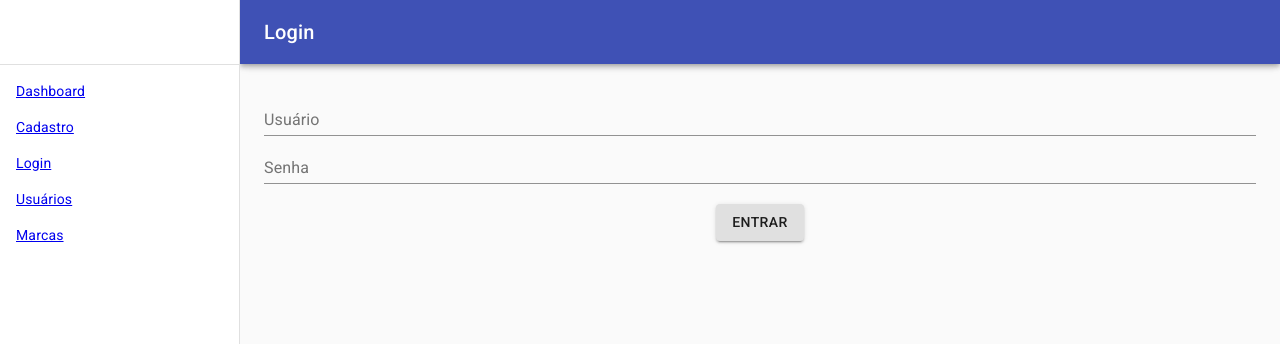
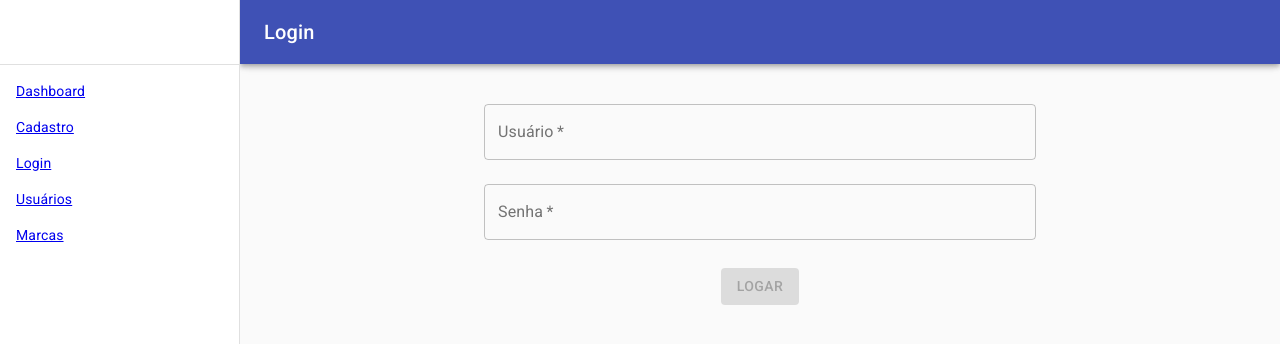
Before and after one commit to CaelumAulas/aceleratw-turma1-grupo1, a React (Create React App) app: page /login in a window 1280 px wide. Shown: the top 344 px of the page. Built offline with nearby package versions, Linux system fonts and the light colour scheme.

Commit message:
user validations

```diff
--- a/src/containers/LoginForm/LoginForm.js
+++ b/src/containers/LoginForm/LoginForm.js
@@ -1,20 +1,82 @@
-import React from 'react'
+import React, { useState } from "react";
+import { Button, TextField, Container } from "@material-ui/core";
 
-import {
-  Button,
-  TextField,
-} from '@material-ui/core'
+import "./style.css";
 
-import './style.css'
+const LoginForm = ({ toSend }) => {
+  const [password, setPassword] = useState("");
+  const [user, setUser] = useState("");
+  const [errors, setErrors] = useState({
+    validator: { buttonEnabled: false, isvalid: true, text: "" },
+  });
 
-const LoginForm = () => (
-  <form className="loginForm" noValidate autoComplete="off">
-    <div className="loginForm--inputs">
-      <TextField id="standard-basic" label="Usuário" />
-      <TextField id="standard-basic" label="Senha" />
-    </div>
-    <Button variant="contained">Entrar</Button>
-  </form>
-)
+  function passwordValidation(password) {
+    if (password.length < 8) {
+      return {
+        buttonEnabled: false,
+        validate: false,
+        text: "A senha deve ter pelo menos 8 dígitos",
+      };
+    } else {
+      return { buttonEnabled: true, valido: true, text: "" };
+    }
+  }
 
-export default LoginForm
+  return (
+    <Container maxWidth="sm">
+      <form
+        onSubmit={(event) => {
+          event.preventDefault();
+          toSend({ user, password });
+        }}
+        className="loginForm"
+        noValidate
+        autoComplete="off"
+      >
+        <div className="loginForm--inputs">
+          <TextField
+            onChange={(event) => {
+              setUser(event.target.value);
+            }}
+            value={user}
+            type="email"
+            required
+            variant="outlined"
+            id="standard-basic"
+            label="Usuário"
+            margin="normal"
+            fullWidth
+          />
+          <TextField
+            required
+            type="password"
+            onChange={(event) => {
+              setPassword(event.target.value);
+            }}
+            value={password}
+            onBlur={(event) => {
+              setErrors({ validator: passwordValidation(password) });
+            }}
+            error={!errors.validator.isvalid}
+            helperText={errors.validator.text}
+            variant="outlined"
+            margin="normal"
+            id="standard-basic"
+            label="Senha"
+            fullWidth
+          />
+        </div>
+        <Button
+          disabled={!errors.validator.buttonEnabled}
+          type="submit"
+          variant="contained"
+          color="primary"
+        >
+          Logar
+        </Button>
+      </form>
+    </Container>
+  );
+};
+
+export default LoginForm;
--- a/src/pages/Login/Login.js
+++ b/src/pages/Login/Login.js
@@ -1,12 +1,17 @@
-import React from 'react'
+import React from "react";
 
-import BaseLayout from '../../containers/BaseLayout/BaseLayout'
-import LoginForm from '../../containers/LoginForm/LoginForm'
+import BaseLayout from "../../containers/BaseLayout/BaseLayout";
+import LoginForm from "../../containers/LoginForm/LoginForm";
 
 const Login = () => (
-    <BaseLayout pageName="Login">
-        <LoginForm />
-    </BaseLayout>
-)
+  <BaseLayout pageName="Login">
+    <LoginForm toSend={collectUser} />
+  </BaseLayout>
+);
 
-export default Login
+function collectUser(user) {
+  console.log(user);
+  //chamar o método de enviar para API
+}
+
+export default Login;
```
